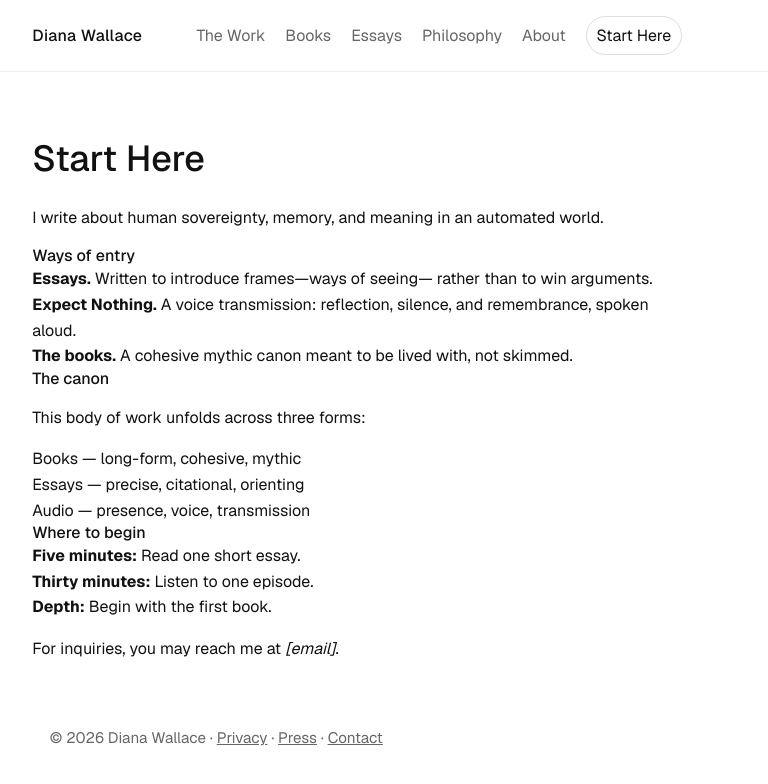
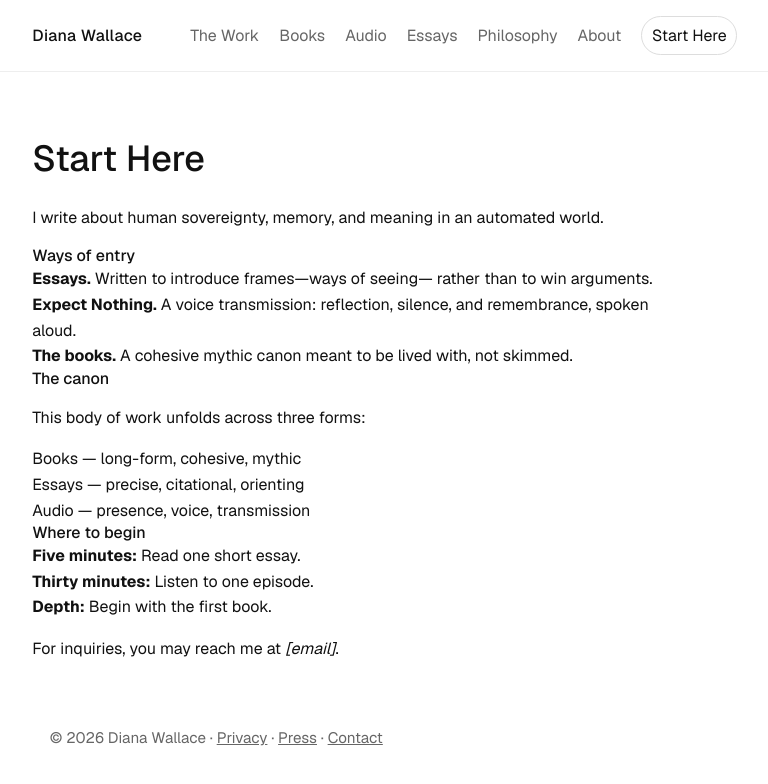
Before and after one commit to triplegoddessdiana/dianawallace.org, a Next.js app: page /start in a window 1280 px wide. Shown: the top 784 px of the page, without its empty margins (283-1051 px from the left). Built offline with nearby package versions, Linux system fonts and the light colour scheme.

Commit message:
Add Audio to nav

```diff
--- a/app/layout.tsx
+++ b/app/layout.tsx
@@ -40,6 +40,7 @@ export default function RootLayout({
             <div className="nav-links">
               <Link href="/work">The Work</Link>
               <Link href="/books">Books</Link>
+              <Link href="/audio">Audio</Link>
               <Link href="/essays">Essays</Link>
               <Link href="/philosophy">Philosophy</Link>
               <Link href="/about">About</Link>
```
